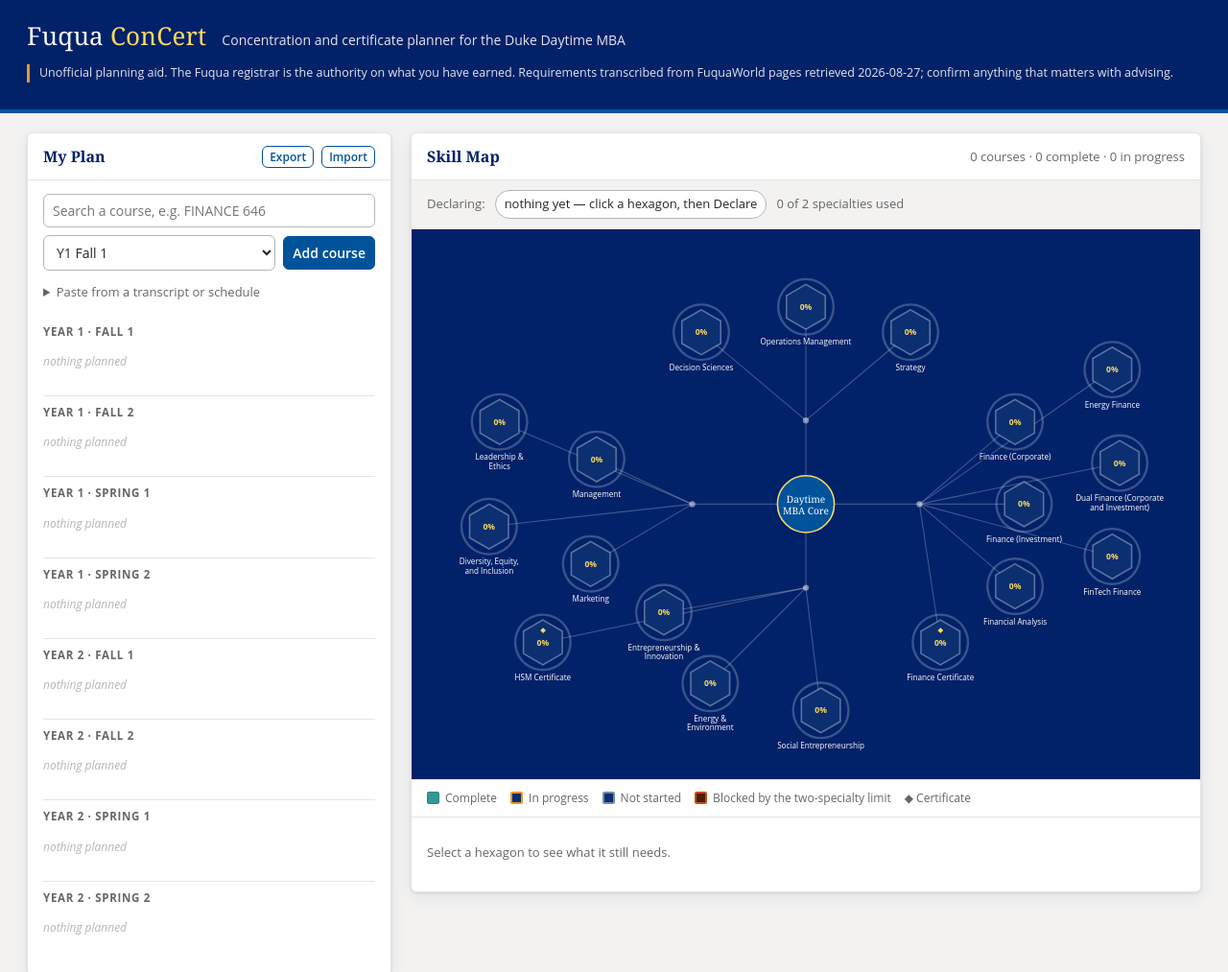
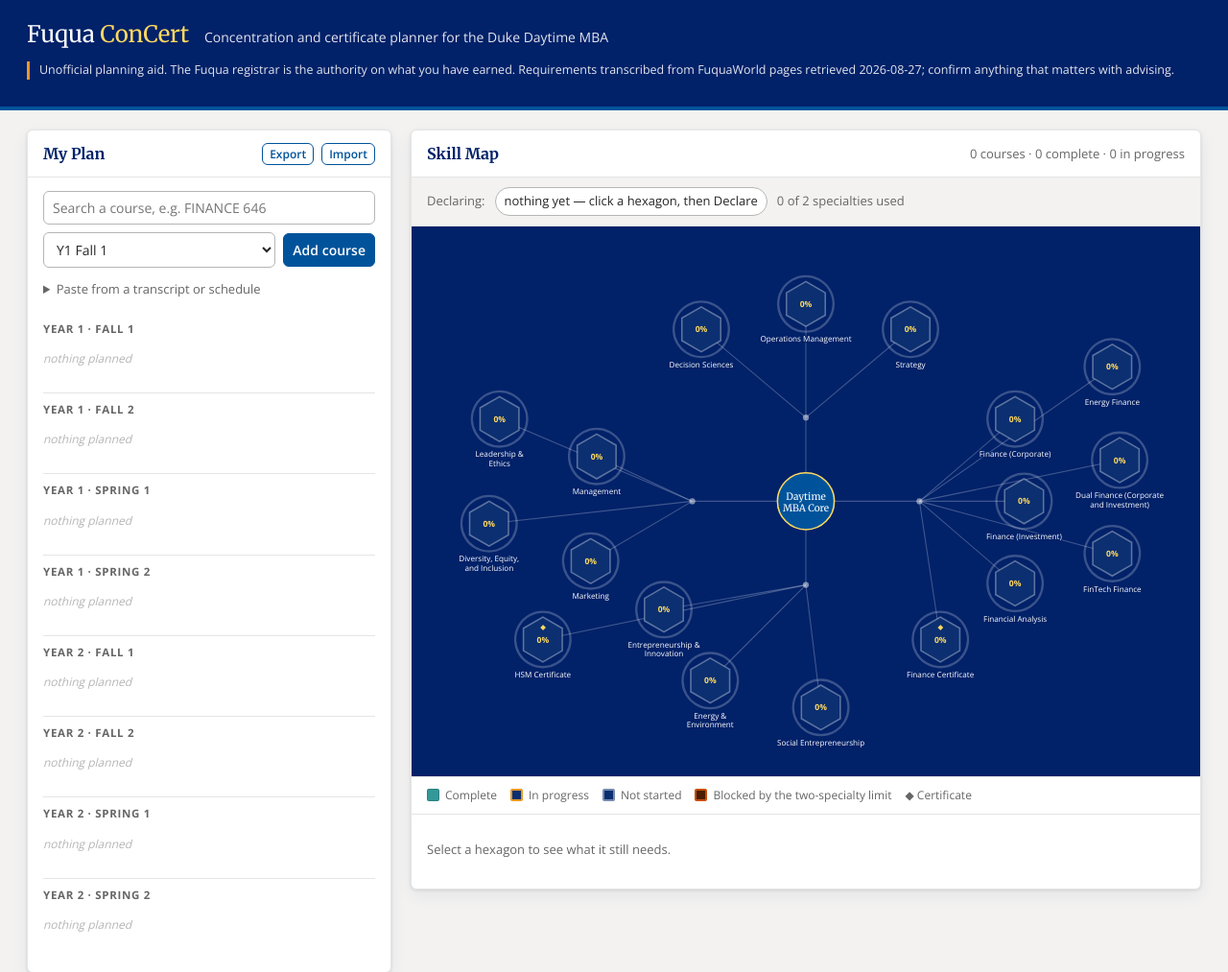
Before and after one commit to pc296/FuquaConAndCert, a website with bundled scripts: page index.html in a window 1280 px wide. Shown: the top 1013 px of the page at 96% size. Built offline with nearby package versions, Linux system fonts and the light colour scheme.

Commit message:
feat(ui): vendor the Duke fonts and prepare for Pages
Merriweather 400/700 and Open Sans 400/600/700, Latin subset, from the
@fontsource repackaging of Google Fonts. SIL OFL, licences committed
beside the files. 176 KB total. The app now renders in the intended Duke
pairing with no network dependency; Georgia and the system sans remain
as the pre-load fallback.

Adds .nojekyll and documents the Pages setup in the README.

ADR-0026 closes the typography half of ADR-0024.

```diff
--- a/DECISIONS.md
+++ b/DECISIONS.md
@@ -385,3 +385,21 @@ Supersedes: ADR-0021
 **Decision.** Two specialties maximum, at most one of which may be a certificate. This is settled. The catalog note no longer asks anyone to confirm it, and the contradicting line on the Fuqua page is treated as stale or erroneous rather than as an open question.
 
 **Consequences.** Finance Certificate plus HSM Certificate is rejected, and the app says so plainly rather than hedging. The rule still lives in `combinationRule` in the catalog, so a future correction is one data edit. The citation to the contradicting page stays recorded, because a future reader who finds that page deserves to know it was seen and set aside deliberately.
+
+---
+
+## ADR-0026: Duke fonts vendored, closing the gap in ADR-0024
+
+Date: 2026-08-28
+Status: accepted
+Supersedes: the typography half of ADR-0024
+
+**Context.** ADR-0024 declared Merriweather and Open Sans in the font stack but left the files unvendored, so most machines rendered the Georgia and system-sans fallbacks. Both families are on Google Fonts under the SIL Open Font License 1.1, which permits redistribution.
+
+**Decision.** Vendor the Latin-subset woff2 files into `app/fonts/`, taken from the `@fontsource` packages that repackage the Google Fonts releases. Five faces: Merriweather 400 and 700, Open Sans 400, 600, and 700. Both licences are committed alongside them. `@font-face` rules use `font-display: swap`.
+
+**Alternatives.** Link the Google Fonts CDN, rejected because it breaks offline use, adds a third-party request on every load, and the artifact is meant to be self-contained. Ship the full Unicode range, rejected as unnecessary weight for an app whose content is English course titles.
+
+**Consequences.** 176 KB added to the repo, cached after first load. The app now renders in the intended Duke pairing with no network dependency. Adding a weight means adding a file and a rule, deliberately. The fallback stack stays in place for the moment before the fonts load and for anyone who blocks font downloads.
+
+**Note.** The font files were obtained through the npm package manager in the same way pdfplumber was obtained through pip, and only the woff2 binaries and licences were copied into the repo. No package manifest, lockfile, or `node_modules` enters the tree, which keeps the no-dependency rule in CONVENTIONS.md intact: these are assets, not a runtime dependency.
--- a/app/styles/main.css
+++ b/app/styles/main.css
@@ -4,6 +4,48 @@
    opacity or saturation, so tints below are separate palette entries, not
    transparent blues. Type is the Duke pairing Merriweather + Open Sans, with
    Georgia and a system sans as fallbacks until the font files are vendored. */
+
+/* Vendored from the @fontsource packages, which repackage the Google Fonts
+   releases. Both families are SIL Open Font License 1.1; the licences are in
+   app/fonts/. Latin subset only, which is what this app needs, and 176 KB total.
+   Vendored rather than linked so the app works offline and makes no third-party
+   request (ADR-0026). */
+
+@font-face {
+  font-family: 'Merriweather';
+  font-style: normal;
+  font-weight: 400;
+  font-display: swap;
+  src: url('../fonts/merriweather-latin-400-normal.woff2') format('woff2');
+}
+@font-face {
+  font-family: 'Merriweather';
+  font-style: normal;
+  font-weight: 700;
+  font-display: swap;
+  src: url('../fonts/merriweather-latin-700-normal.woff2') format('woff2');
+}
+@font-face {
+  font-family: 'Open Sans';
+  font-style: normal;
+  font-weight: 400;
+  font-display: swap;
+  src: url('../fonts/open-sans-latin-400-normal.woff2') format('woff2');
+}
+@font-face {
+  font-family: 'Open Sans';
+  font-style: normal;
+  font-weight: 600;
+  font-display: swap;
+  src: url('../fonts/open-sans-latin-600-normal.woff2') format('woff2');
+}
+@font-face {
+  font-family: 'Open Sans';
+  font-style: normal;
+  font-weight: 700;
+  font-display: swap;
+  src: url('../fonts/open-sans-latin-700-normal.woff2') format('woff2');
+}
 
 :root {
   --duke-navy: #012169;
@@ -51,7 +93,7 @@ h1, h2, h3 { font-family: var(--serif); font-weight: 700; margin: 0; }
   border-bottom: 4px solid var(--duke-royal);
 }
 .masthead-row { display: flex; align-items: baseline; gap: 16px; flex-wrap: wrap; }
-.wordmark { font-family: var(--serif); font-size: 26px; letter-spacing: 0.2px; }
+.wordmark { font-family: var(--serif); font-size: 24px; letter-spacing: -0.1px; }
 .wordmark em { font-style: normal; color: var(--dandelion); }
 .tagline { margin: 0; color: var(--hatteras); font-size: 14px; }
 .notice {
```
Also changed, not shown: ARCHITECTURE.md (+1 -1 lines), CHANGELOG.md, README.md, app/fonts/LICENSE-merriweather.txt (added), app/fonts/LICENSE-open-sans.txt (added), app/fonts/merriweather-latin-400-normal.woff2 (added), app/fonts/merriweather-latin-700-normal.woff2 (added), app/fonts/open-sans-latin-400-normal.woff2 (added), app/fonts/open-sans-latin-600-normal.woff2 (added), app/fonts/open-sans-latin-700-normal.woff2 (added), 1 other file.
